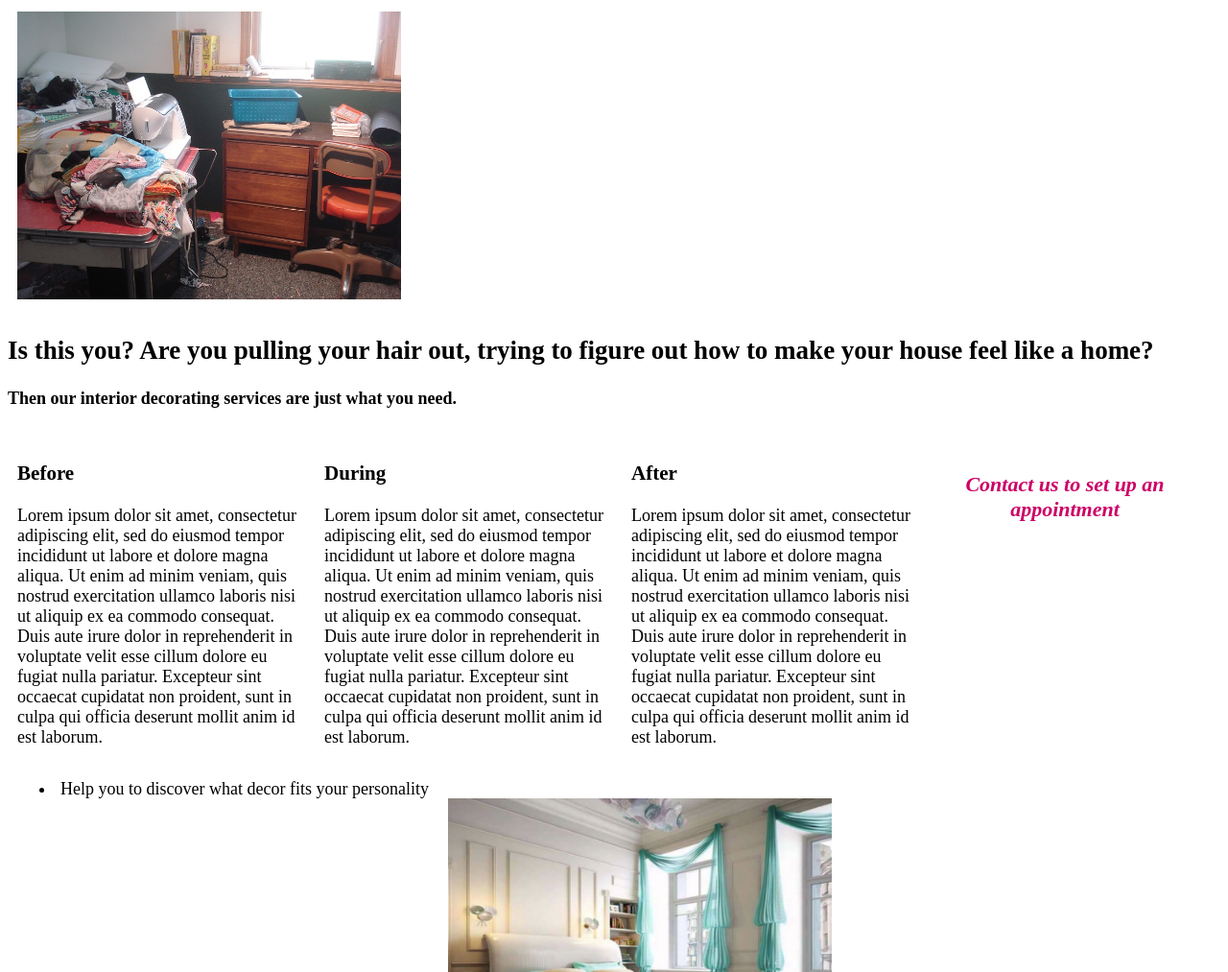
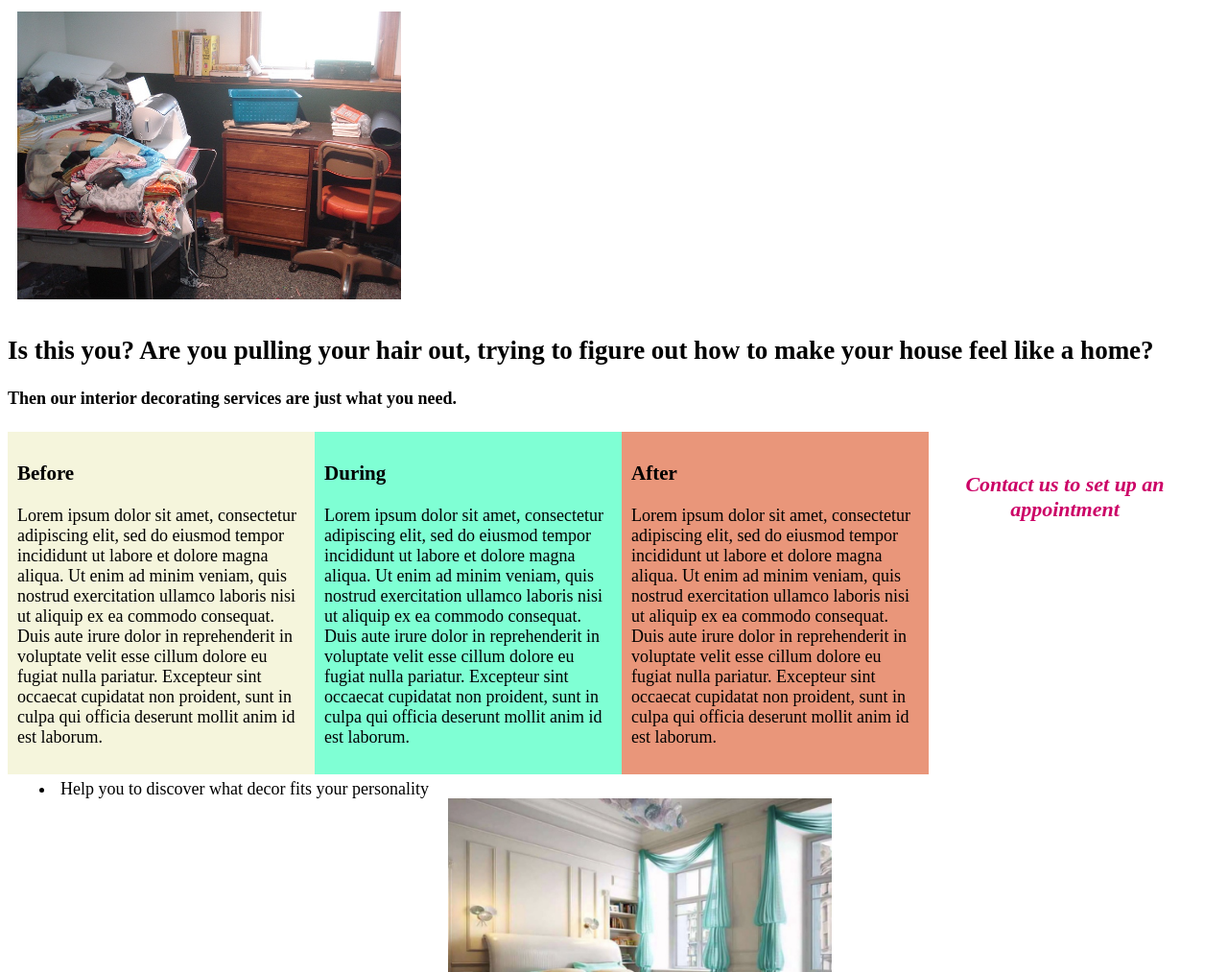
Before and after one commit to adriannem/interior-decorator, a plain HTML site: page index.html in a window 1280 px wide. Shown: the part 87-1100 px from the top of the page at 96% size. Drawn offline with Linux system fonts and the light colour scheme; a web font is replaced by a local one.

Commit message:
Add a different colored background to each column.

```diff
--- a/css/styles.css
+++ b/css/styles.css
@@ -35,10 +35,25 @@ body {
   padding: 10px;
 }
 
-.column {
+.column1 {
   width: 300px;
   float: left;
   padding: 10px;
+  background-color: beige;
+}
+
+.column2 {
+  width: 300px;
+  float: left;
+  padding: 10px;
+  background-color: aquamarine;
+}
+
+.column3 {
+  width: 300px;
+  float: left;
+  padding: 10px;
+  background-color: darksalmon;
 }
 
 .footer {
--- a/index.html
+++ b/index.html
@@ -15,15 +15,15 @@
 
   <h4>Then our interior decorating services are just what you need.</h4>
 
-  <div class="column">
+  <div class="column1">
   <h3>Before</h3>
   <p>Lorem ipsum dolor sit amet, consectetur adipiscing elit, sed do eiusmod tempor incididunt ut labore et dolore magna aliqua. Ut enim ad minim veniam, quis nostrud exercitation ullamco laboris nisi ut aliquip ex ea commodo consequat. Duis aute irure dolor in reprehenderit in voluptate velit esse cillum dolore eu fugiat nulla pariatur. Excepteur sint occaecat cupidatat non proident, sunt in culpa qui officia deserunt mollit anim id est laborum.</p>
   </div>
-  <div class="column">
+  <div class="column2">
   <h3>During</h3>
   <p>Lorem ipsum dolor sit amet, consectetur adipiscing elit, sed do eiusmod tempor incididunt ut labore et dolore magna aliqua. Ut enim ad minim veniam, quis nostrud exercitation ullamco laboris nisi ut aliquip ex ea commodo consequat. Duis aute irure dolor in reprehenderit in voluptate velit esse cillum dolore eu fugiat nulla pariatur. Excepteur sint occaecat cupidatat non proident, sunt in culpa qui officia deserunt mollit anim id est laborum.</p>
   </div>
-  <div class="column">
+  <div class="column3">
   <h3>After</h3>
   <p>Lorem ipsum dolor sit amet, consectetur adipiscing elit, sed do eiusmod tempor incididunt ut labore et dolore magna aliqua. Ut enim ad minim veniam, quis nostrud exercitation ullamco laboris nisi ut aliquip ex ea commodo consequat. Duis aute irure dolor in reprehenderit in voluptate velit esse cillum dolore eu fugiat nulla pariatur. Excepteur sint occaecat cupidatat non proident, sunt in culpa qui officia deserunt mollit anim id est laborum.</p>
   </div>
```
